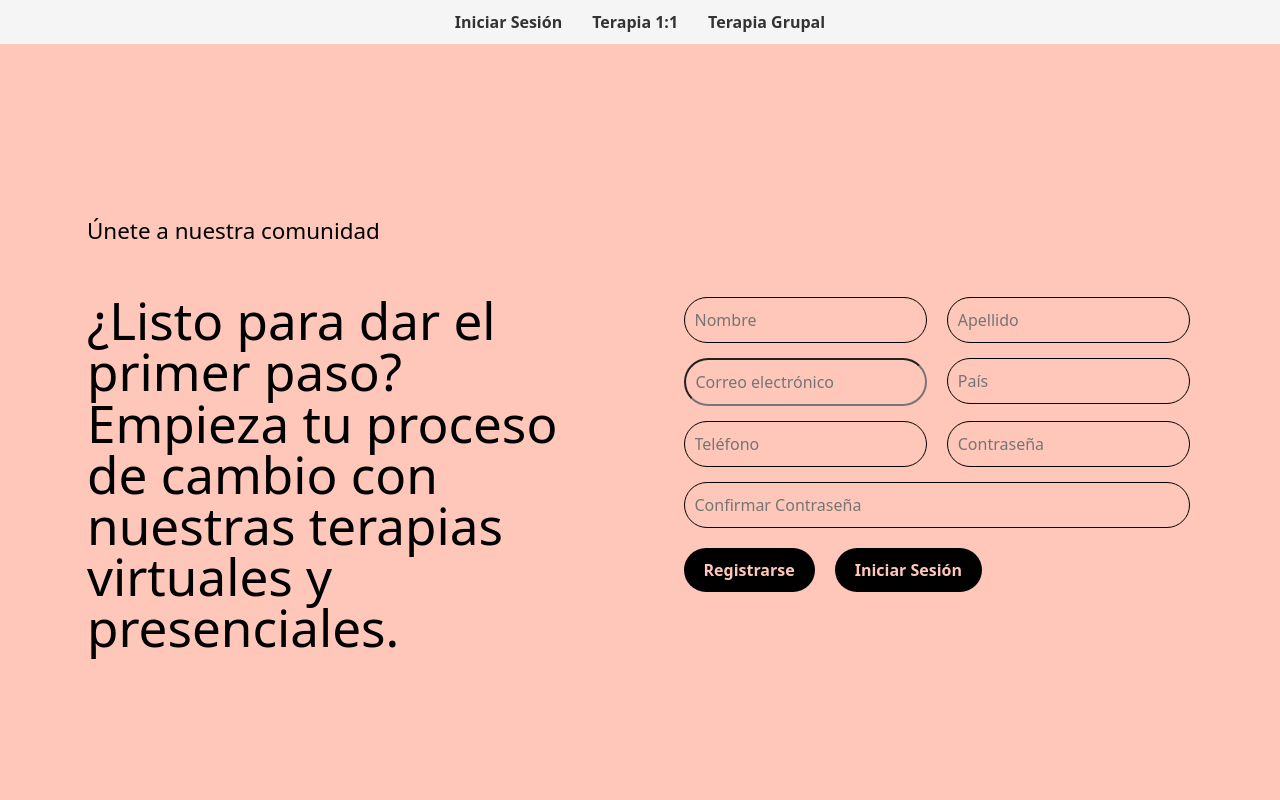
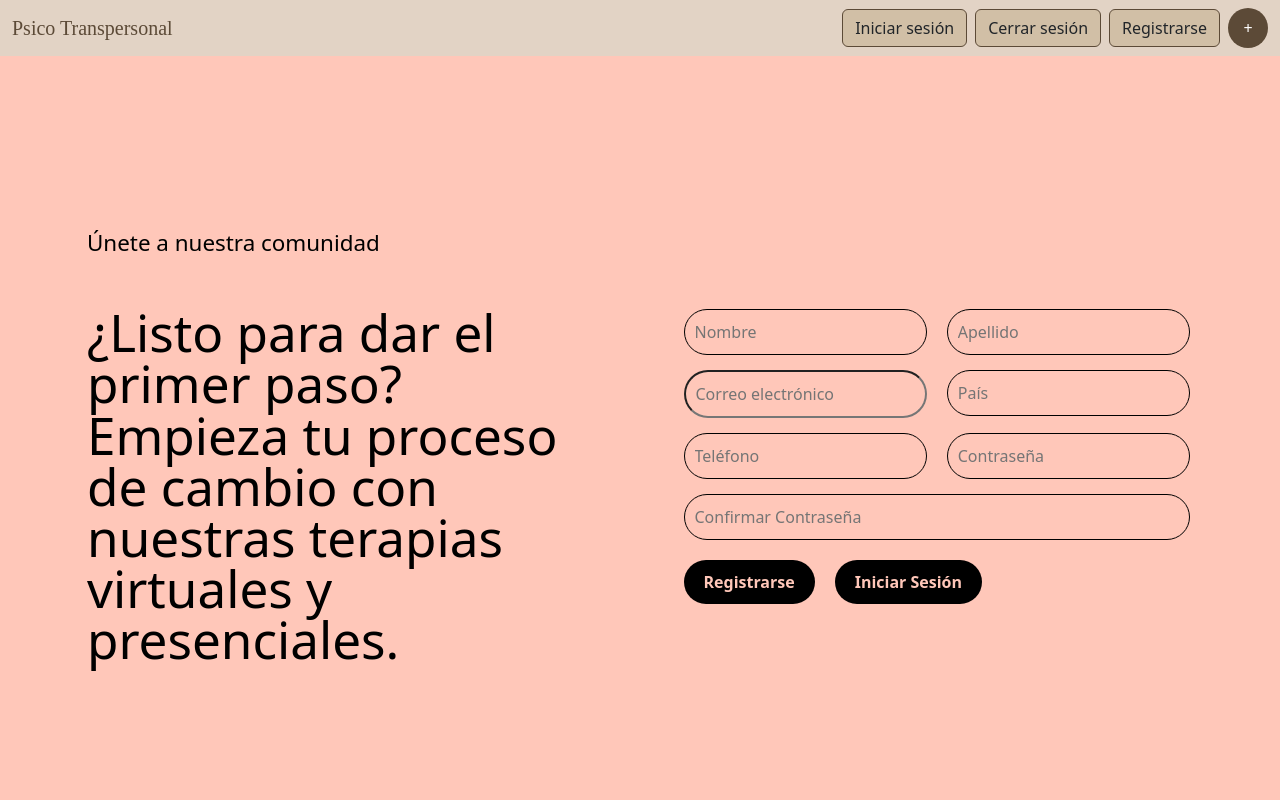
Before and after one commit to EsneiderCdD/4Geeks, a React (Vite) app: page / in a window 1280 px wide. Shown: the top 800 px of the page. Built offline with nearby package versions, Linux system fonts and the light colour scheme.

Commit message:
Guardando cambios antes de hacer pull

```diff
--- a/src/App.jsx
+++ b/src/App.jsx
@@ -18,7 +18,7 @@ const App = () => {
   return (
 
       <div>
-        <NavBar />
+        <NavbarApp/>
         <Landing />
         <Routes>
           <Route path='/' element={<Home/>}/>
```
